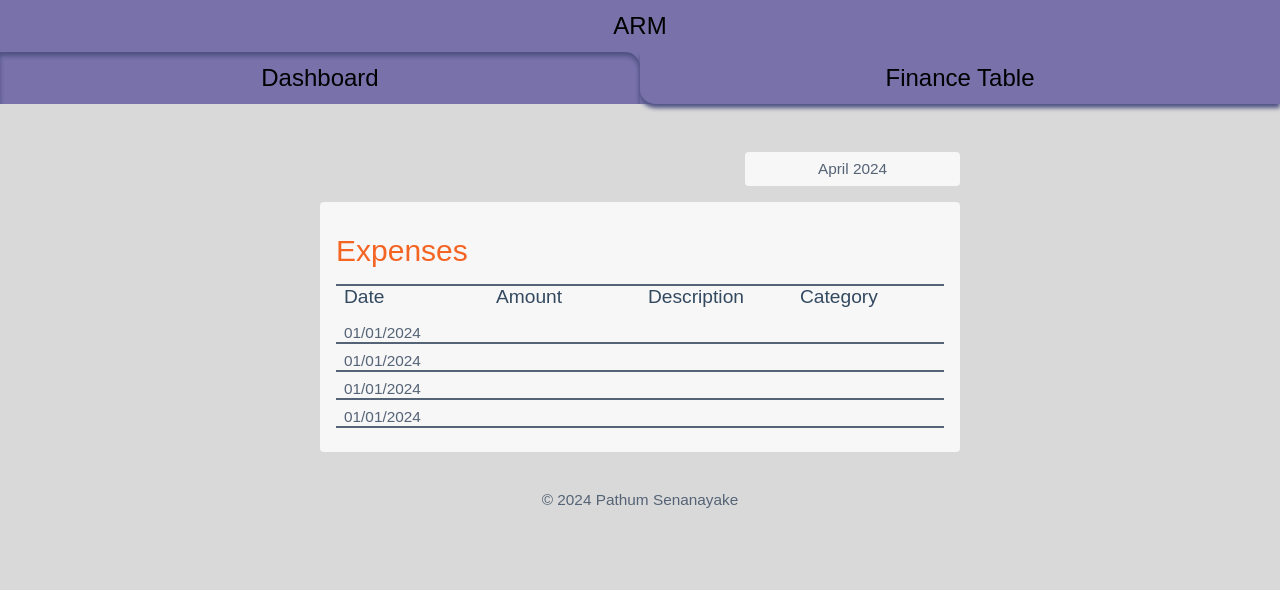
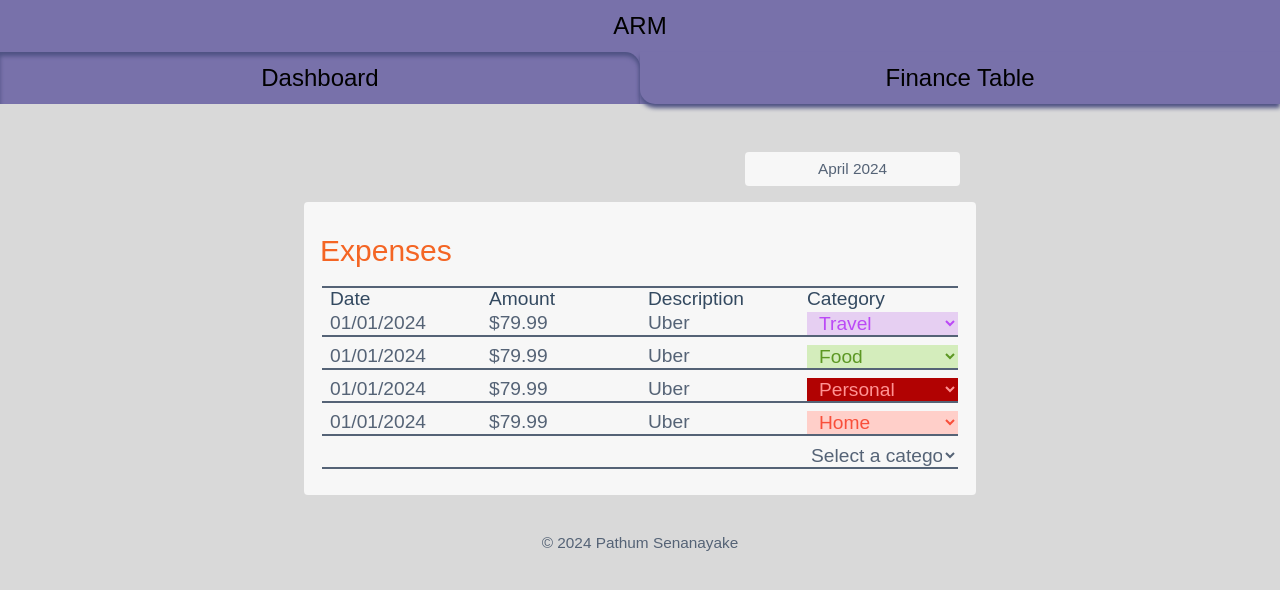
Before and after one commit to Pathum312/a-richer-me, a Next.js app: page /home/finance-table in a window 1280 px wide. Shown: the top 590 px of the page. Built offline with nearby package versions, Linux system fonts and the light colour scheme; a web font is replaced by a local one.

Commit message:
table fixed

```diff
--- a/components/Table.js
+++ b/components/Table.js
@@ -3,28 +3,27 @@
 import { useState } from 'react';
 import Calendar from './Calendar';
 import styles from './table.module.css';
-import Image from 'next/image';
-import DatePicker from 'react-datepicker';
 
 const Table = () => {
 	const columns = ['Date', 'Amount', 'Description', 'Category'];
 	const categories = {
-		Travel: 'pink',
-		Food: 'green',
-		Personal: 'red',
-		Health: 'blue',
-		Home: 'light_pink',
-		Pets: 'light_blue',
-		Gifts: 'sea_green',
-		Utilities: 'orange',
+		Travel: 'Travel',
+		Food: 'Food',
+		Personal: 'Personal',
+		Health: 'Health',
+		Home: 'Home',
+		Pets: 'Pets',
+		Gifts: 'Gifts',
+		Utilities: 'Utilities',
 	};
 
 	// Temp data
 	const [data, setData] = useState([
-		{ date: '01/01/2024', amount: '$79.99', description: 'Uber', category: 'Travel' },
-		{ date: '01/01/2024', amount: '$79.99', description: 'Uber', category: 'Food' },
-		{ date: '01/01/2024', amount: '$79.99', description: 'Uber', category: 'Personal' },
-		{ date: '01/01/2024', amount: '$79.99', description: 'Uber', category: 'Home' },
+		{ id: 1, date: '01/01/2024', amount: '$79.99', description: 'Uber', category: 'Travel' },
+		{ id: 2, date: '01/01/2024', amount: '$79.99', description: 'Uber', category: 'Food' },
+		{ id: 3, date: '01/01/2024', amount: '$79.99', description: 'Uber', category: 'Personal' },
+		{ id: 4, date: '01/01/2024', amount: '$79.99', description: 'Uber', category: 'Home' },
+		{ id: '', date: '', amount: '', description: '', category: '' },
 	]);
 
 	// Filter date
@@ -33,6 +32,18 @@ const Table = () => {
 	// This month is used while getting the finance data.
 	const handleMonthChange = date => {
 		setSelectedMonth(date);
+	};
+
+	// Handles all data changes in the table
+	const handleDataChange = (expense, event, index) => {
+		const payload = {
+			[columns[index - 1].toLowerCase()]: index === 1 ? event : event.target.value,
+		};
+
+		// If the row has an id, we will be updating the record.
+		// If not, we will be adding a new record.
+		if (expense.id) payload['id'] = expense.id;
+		console.log(payload);
 	};
 
 	return (
@@ -44,10 +55,11 @@ const Table = () => {
 					type={'MONTH'}
 				/>
 			</div>
-			<table className={styles.table}>
+			<div className={styles.container}>
 				<div className={styles.title_container}>
 					<p className={styles.title}>Expenses</p>
 				</div>
+				<table className={styles.table}>
 					<thead className={styles.thead}>
 						<tr className={styles.row}>
 							{columns.map((column, index) => (
@@ -58,21 +70,49 @@ const Table = () => {
 						</tr>
 					</thead>
 					<tbody className={styles.tbody}>
-					{data.map((row, index) => (
-						<tr className={styles.row}>
-							<td key={index} className={`${styles.column} ${styles.td}`}>
-								{row.date && (
+						{data.map(row => (
+							<tr key={row.id} className={styles.row}>
+								{Object.values(row).map(
+									(value, colIndex) =>
+										colIndex !== 0 && (
+											<td key={colIndex} className={`${styles.column} ${styles.td}`}>
+												{colIndex === 1 ? (
 													<Calendar
-										selectedDate={row.date}
-										handleDateChange={handleMonthChange}
+														selectedDate={value}
+														handleDateChange={event => handleDataChange(row, event, colIndex)}
 														type={'DAY'}
 													/>
+												) : colIndex !== 4 ? (
+													<input
+														type="text"
+														value={value}
+														onChange={event => handleDataChange(row, event, colIndex)}
+														className={styles.input}
+													/>
+												) : (
+													<select
+														value={value}
+														onChange={event => handleDataChange(row, event, colIndex)}
+														className={`${styles.input} ${
+															value ? styles[categories[value].toLowerCase()] : ''
+														}`}
+													>
+														<option value="">Select a category</option>
+														{Object.values(categories).map((category, index) => (
+															<option key={index} value={category}>
+																{category}
+															</option>
+														))}
+													</select>
 												)}
 											</td>
+										),
+								)}
 							</tr>
 						))}
 					</tbody>
 				</table>
+			</div>
 		</>
 	);
 };
--- a/components/calendar.module.css
+++ b/components/calendar.module.css
@@ -14,6 +14,6 @@
 	width: 100%;
 	border: none;
 	color: var(--clr-text-default);
-	font-size: var(--fs-heading--2);
+	font-size: var(--fs-heading--1);
 	background-color: var(--clr-white-50);
 }
--- a/components/table.module.css
+++ b/components/table.module.css
@@ -5,7 +5,7 @@
 	justify-content: flex-end;
 }
 
-.table {
+.container {
 	width: 50%;
 	padding: 1rem;
 	display: flex;
@@ -13,6 +13,10 @@
 	flex-direction: column;
 	border-radius: 0.25rem;
 	background-color: var(--clr-white-50);
+}
+
+.table {
+	width: 100%;
 }
 
 .title_container {
@@ -58,43 +62,62 @@
 	border-bottom: 2px solid var(--clr-text-default);
 }
 
+.input {
+	width: 100%;
+	border: none;
+	color: var(--clr-text-default);
+	font-size: var(--fs-heading--1);
+	background-color: var(--clr-white-50);
+}
+
 /* Category colors */
-.pink {
+.travel {
 	color: var(--clr-pink-100);
 	background-color: var(--clr-pink-50);
 }
 
-.green {
+.food {
 	color: var(--clr-green-100);
 	background-color: var(--clr-green-50);
 }
 
-.red {
+.personal {
 	color: var(--clr-red-50);
 	background-color: var(--clr-red-100);
 }
 
-.blue {
+.health {
 	color: var(--clr-blue-100);
 	background-color: var(--clr-blue-50);
 }
 
-.light_pink {
+.home {
 	color: var(--clr-light-pink-100);
 	background-color: var(--clr-light-pink-50);
 }
 
-.light_blue {
+.pets {
 	color: var(--clr-light-blue-100);
 	background-color: var(--clr-light-blue-50);
 }
 
-.sea_green {
+.gifts {
 	color: var(--clr-sea-green-50);
 	background-color: var(--clr-sea-green-100);
 }
 
-.orange {
+.utilities {
 	color: var(--clr-orange-100);
 	background-color: var(--clr-orange-50);
 }
+
+.travel,
+.food,
+.personal,
+.health,
+.home,
+.pets,
+.gifts,
+.utilities {
+	padding: 0 0.5rem;
+}
```
Lines whose indentation alone changed are shown as unchanged.
